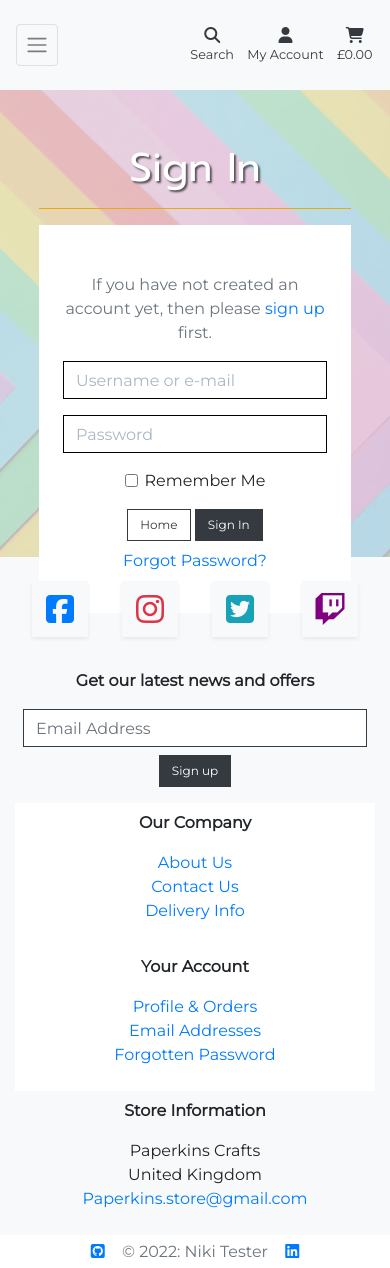
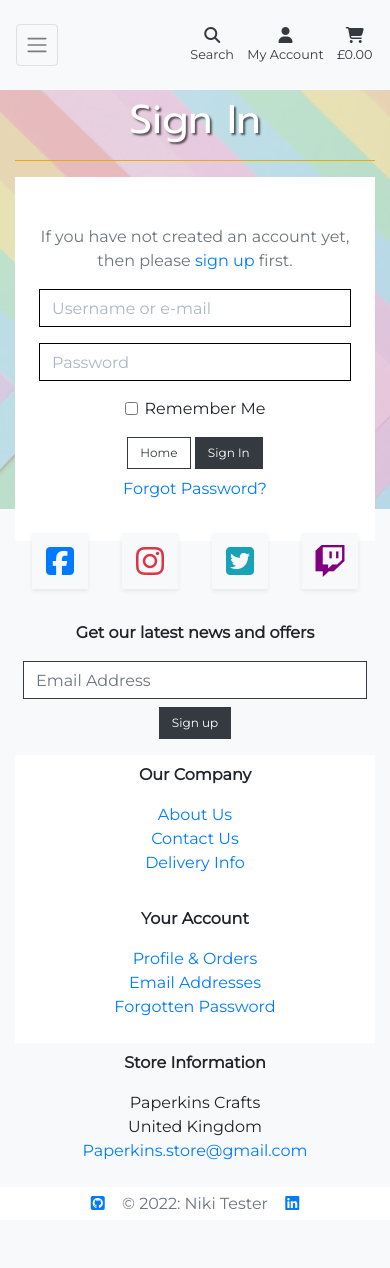
Before and after one commit to Niki-Tester/paperkins, a Django app: a page that uses templates/includes/footer.html in a window 390 px wide. After the commit the page ends 1210 px from the top, so only its background shows below. Run offline with Django 3.2, Linux system fonts and the light colour scheme; some libraries are stand-ins or nearby versions.

Commit message:
fix: responsive styles

```diff
--- a/templates/allauth/account/base.html
+++ b/templates/allauth/account/base.html
@@ -8,11 +8,11 @@
     </div>
 {% endblock page_header %}
 {% block content %}
+<div class="overlay"></div>
     <div class="container">
-        <div class="overlay"></div>
         <div class="row align-items-center">
-            <div class="col-12 col-md-6 offset-md-3 col-lg-4 offset-lg-4 d-flex justify-content-center text-center mt-4">
-                <div class="allauth-form-inner-content p-4">
+            <div class="col-12 col-md-6 offset-md-3 col-lg-4 offset-lg-4 d-flex justify-content-center text-center">
+                <div class="allauth-form-inner-content">
                     {% block inner_content %}
                     {% endblock %}
                 </div>
--- a/templates/includes/footer.html
+++ b/templates/includes/footer.html
@@ -1,6 +1,6 @@
 {% if request.path != '/' %}
     <footer>
-        <div class="container-fluid footer-container bg-light mt-5 pt-2">
+        <div class="container-fluid footer-container bg-light pt-2">
             <div class="container">
                 <div class="row mt-3">
                     <div class="col-3 p-0 text-center">
```
